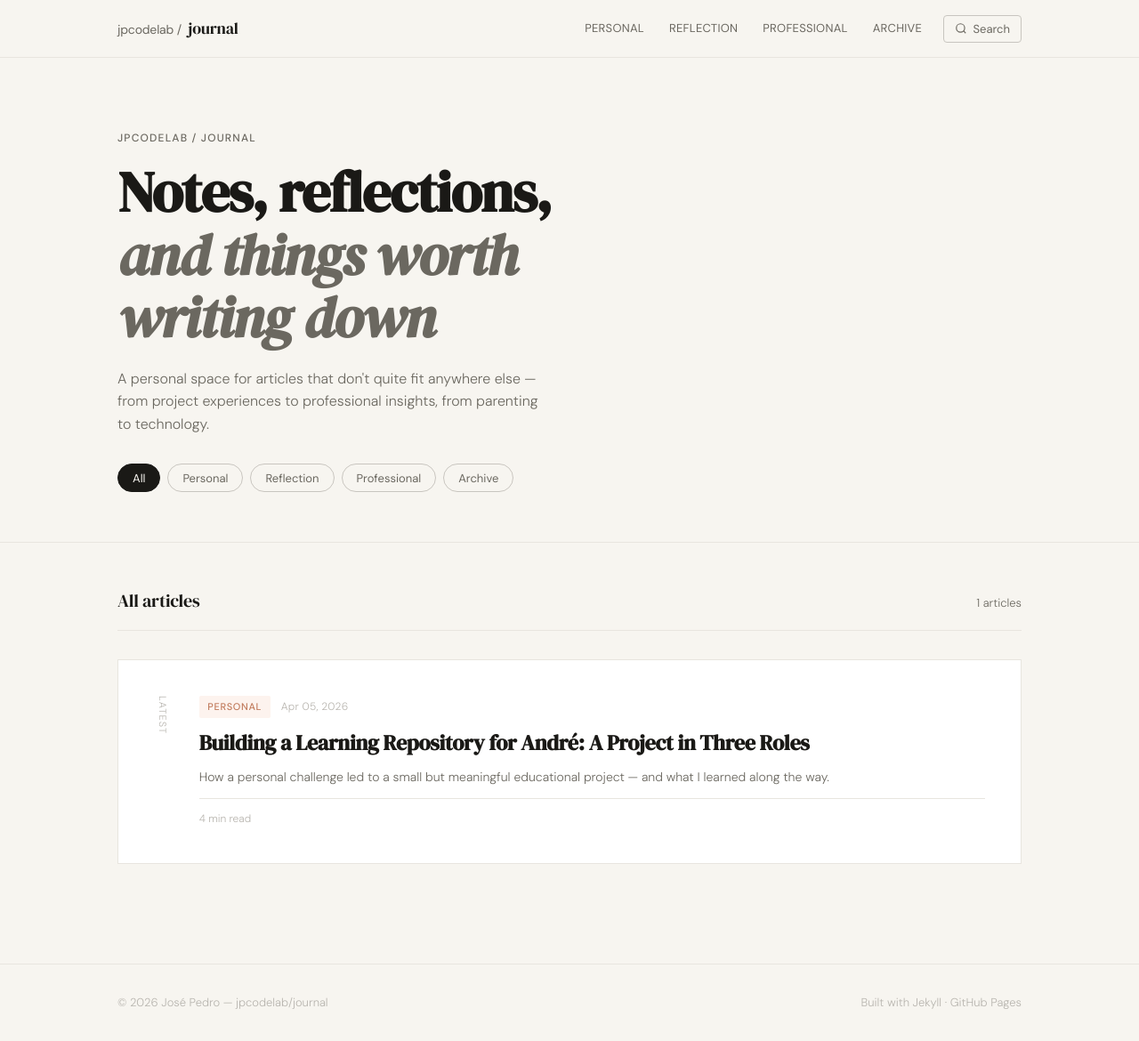
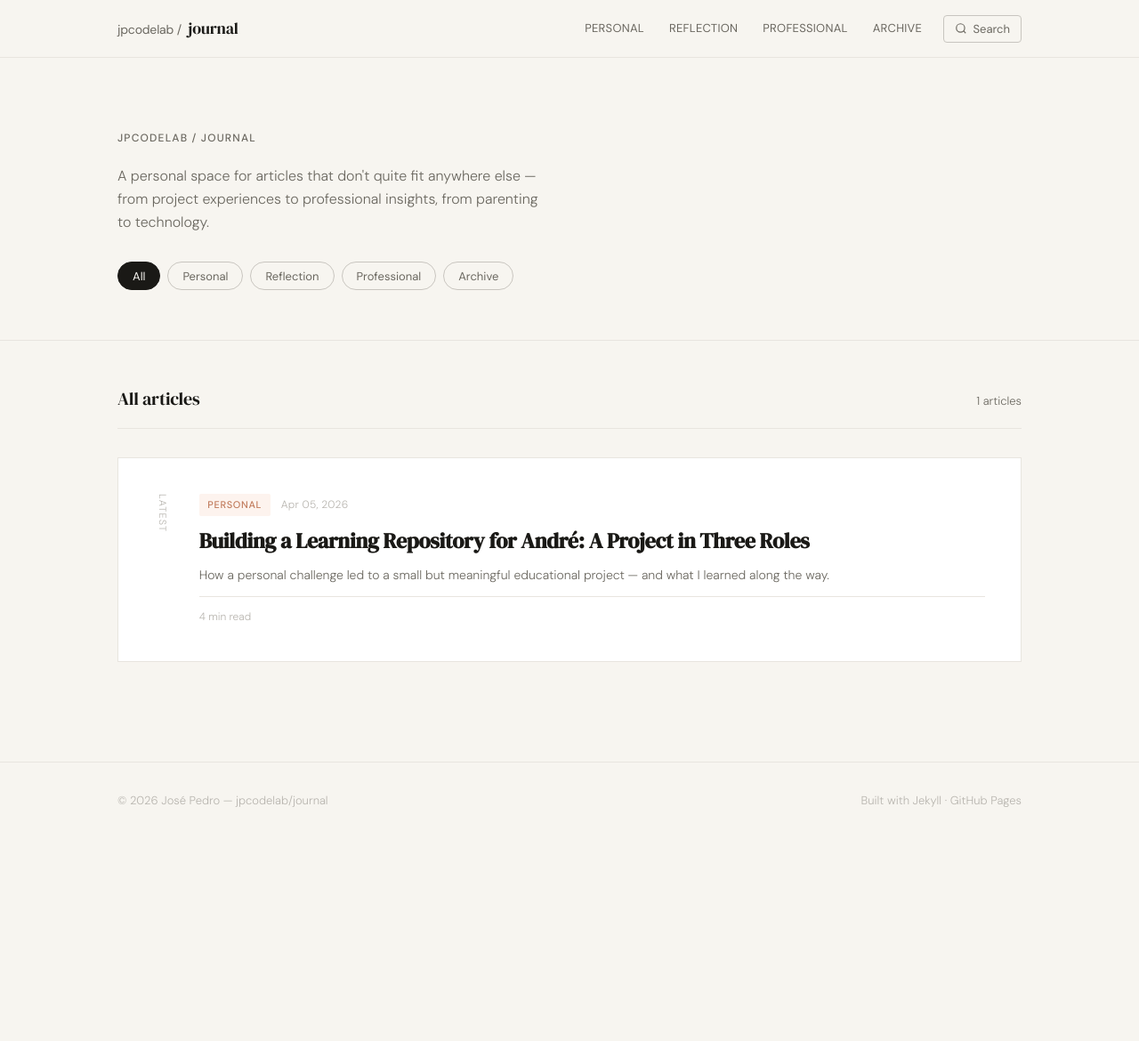
Before and after one commit to jpcodelab/journal, a Jekyll site: the page built from index.html, in a window 1280 px wide and 1170 px high. Shown: the whole window at 89% size. Built offline with Jekyll 4.4.1, drawn with Linux system fonts in a browser that asks for light colours.

Commit message:
Remove hero title from index.html
Removed the hero title from the index.html file.

```diff
--- a/index.html
+++ b/index.html
@@ -6,7 +6,6 @@ title: Home
 <div class="hero">
   <div class="container">
     <p class="hero__eyebrow">jpcodelab / journal</p>
-    <h1 class="hero__title">Notes, reflections, <em>and things worth writing down</em></h1>
     <p class="hero__desc">A personal space for articles that don't quite fit anywhere else — from project experiences to professional insights, from parenting to technology.</p>
 
     <div class="filter-bar">
```
